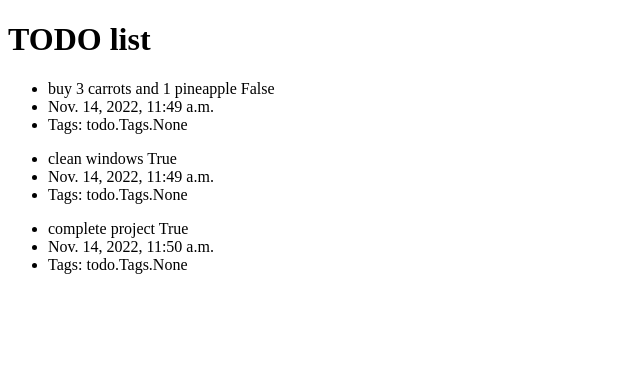
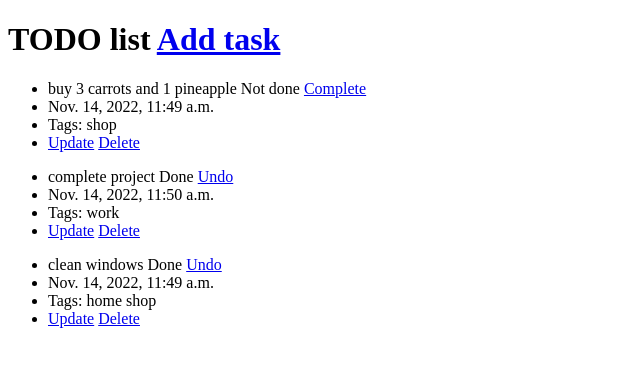
Before and after one commit to Mowka7/todo-list, a Django app: page / in a window 1280 px wide. Shown: the top 367 px of the page, without its empty margins (0-640 px from the left). Run offline with Django 4.2, Linux system fonts and the light colour scheme; data comes from the database, SQL or seed files in the repository; both versions use the stored data as it was after the commit.

Commit message:
Created crud for tags and task models

```diff
--- a/templates/todo/task_list.html
+++ b/templates/todo/task_list.html
@@ -4,12 +4,32 @@
 {% endblock %}
 
 {% block content %}
-  <h1>TODO list</h1>
+  <h1>
+    TODO list
+    <a href="{% url 'todo:task-create' %}">Add task</a>
+  </h1>
   {% for task in task_list %}
     <ul>
-      <li>{{ task.content }} {{ task.progress }}</li>
+      <li>{{ task.content }}
+         {% if task.progress %}
+           Done
+           <a href="{% url 'todo:change-progress' pk=task.pk %}">Undo</a>
+         {% else %}
+           Not done
+           <a href="{% url 'todo:change-progress' pk=task.pk %}">Complete</a>
+         {% endif %}
+      </li>
       <li>{{ task.datetime }}</li>
-      <li>Tags: {{ task.tags }}</li>
+      <li>
+        Tags:
+        {% for tag in task.tags.all %}
+          {{ tag.name }}
+        {% empty %}Unknown{% endfor %}
+      </li>
+      <li>
+        <a href="{% url 'todo:task-update' pk=task.pk %}">Update</a>
+        <a href="{% url 'todo:task-delete' pk=task.pk %}">Delete</a>
+      </li>
     </ul>
   {% empty %}
     <h3>No tasks yet!</h3>
--- a/todo/models.py
+++ b/todo/models.py
@@ -3,6 +3,9 @@ from django.db import models
 
 class Tags(models.Model):
     name = models.CharField(max_length=20)
+
+    def __str__(self):
+        return self.name
 
 
 class Task(models.Model):
@@ -10,3 +13,6 @@ class Task(models.Model):
     datetime = models.DateTimeField(auto_now_add=True)
     progress = models.BooleanField(default=False)
     tags = models.ManyToManyField(Tags, related_name="tasks")
+
+    class Meta:
+        ordering = ["progress", "-datetime"]
--- a/todo/urls.py
+++ b/todo/urls.py
@@ -1,12 +1,26 @@
 from django.urls import path
 from .views import (
     TaskListView,
+    TaskCreateView,
+    TaskUpdateView,
+    TasksDeleteView,
     TagsListView,
+    TagsCreateView,
+    TagsUpdateView,
+    TagsDeleteView,
+    progress_changing
 )
 
 urlpatterns = [
     path("", TaskListView.as_view(), name="task-list"),
-    path("tags/", TagsListView.as_view(), name="tags-list")
+    path("tasks/create/", TaskCreateView.as_view(), name="task-create"),
+    path("tasks/<int:pk>/update", TaskUpdateView.as_view(), name="task-update"),
+    path("tasks/<int:pk>/delete", TasksDeleteView.as_view(), name="task-delete"),
+    path("tasks/<int:pk>/change_progress", progress_changing, name="change-progress"),
+    path("tags/", TagsListView.as_view(), name="tags-list"),
+    path("tags/create/", TagsCreateView.as_view(), name="tags-create"),
+    path("tags/<int:pk>/update", TagsUpdateView.as_view(), name="tags-update"),
+    path("tags/<int:pk>/delete", TagsDeleteView.as_view(), name="tags-delete"),
 ]
 
 app_name = "todo"
--- a/todo/views.py
+++ b/todo/views.py
@@ -1,4 +1,6 @@
+from django.http import HttpResponseRedirect
 from django.shortcuts import render
+from django.urls import reverse_lazy
 from django.views import generic
 
 from todo.models import Task, Tags
@@ -8,5 +10,46 @@ class TaskListView(generic.ListView):
     model = Task
 
 
+class TaskCreateView(generic.CreateView):
+    model = Task
+    fields = "__all__"
+    success_url = reverse_lazy("todo:task-list")
+
+
+class TaskUpdateView(generic.UpdateView):
+    model = Task
+    fields = "__all__"
+    success_url = reverse_lazy("todo:task-list")
+
+
+class TasksDeleteView(generic.DeleteView):
+    model = Task
+    success_url = reverse_lazy("todo:task-list")
+
+
+def progress_changing(request, pk):
+    task = Task.objects.get(pk=pk)
+    task.progress = not task.progress
+    task.save()
+    return HttpResponseRedirect(reverse_lazy("todo:task-list"))
+
+
 class TagsListView(generic.ListView):
     model = Tags
+
+
+class TagsCreateView(generic.CreateView):
+    model = Tags
+    fields = "__all__"
+    success_url = reverse_lazy("todo:tags-list")
+
+
+class TagsUpdateView(generic.UpdateView):
+    model = Tags
+    fields = "__all__"
+    success_url = reverse_lazy("todo:tags-list")
+
+
+class TagsDeleteView(generic.DeleteView):
+    model = Tags
+    success_url = reverse_lazy("todo:tags-list")
```
Also changed, not shown: templates/todo/tags_confirm_delete.html (added, +11 -0 lines), templates/todo/tags_form.html (added, +11 -0 lines), templates/todo/tags_list.html (+6 -3 lines), templates/todo/task_confirm_delete.html (added, +11 -0 lines), templates/todo/task_form.html (added, +11 -0 lines), db.sqlite3.
